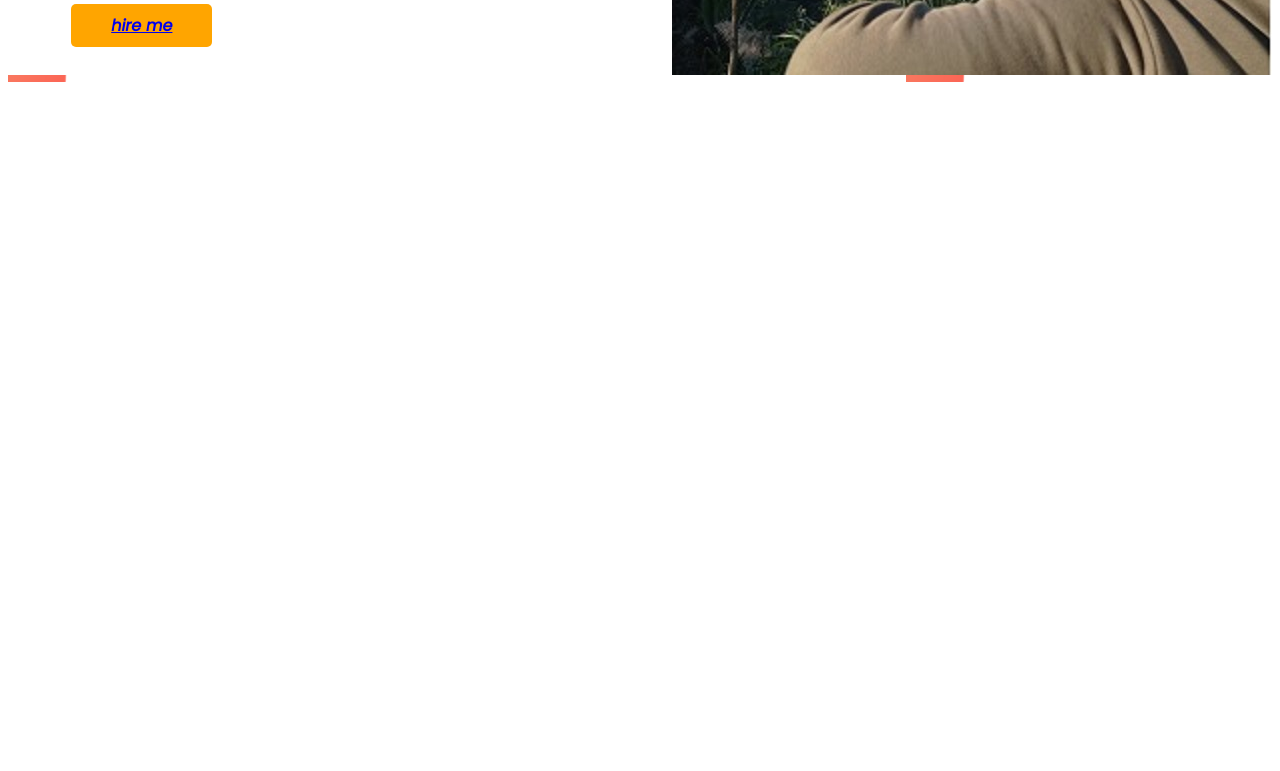
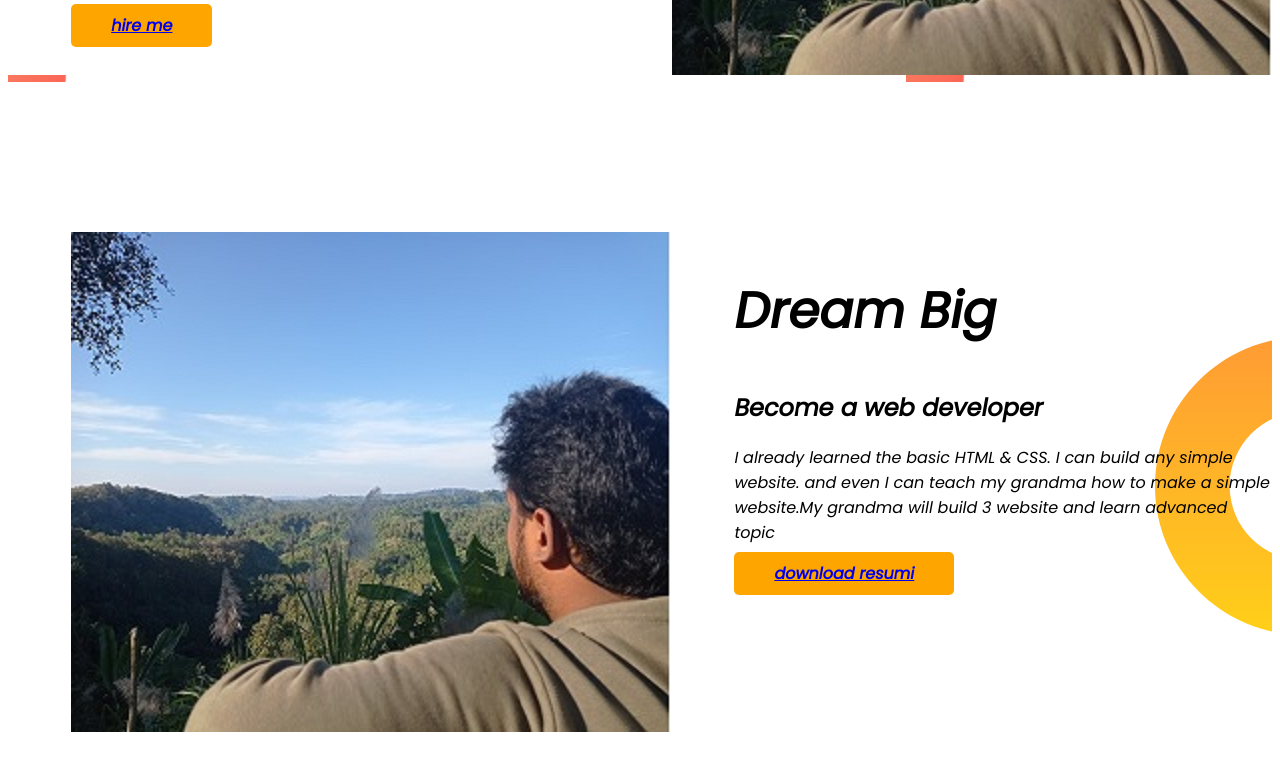
Before and after one commit to AbdullhaAlMinhaz/developer-portfolio, a plain HTML site: page index.html in a window 1280 px wide. Shown: the part 433-1204 px from the top of the page. Before the commit the page ends 800 px from the top, so only its background shows below. Drawn offline with Linux system fonts and the light colour scheme.

Commit message:
dream added

```diff
--- a/index.html
+++ b/index.html
@@ -29,6 +29,19 @@
 
         </div>
     </section>
+    <section class="dream-big">
+        <div class="half-width">
+            <img src="images/Minhaz.jpg" alt="">
+        </div>
+        <div class="half-width">
+            <h1>Dream Big</h1>
+            <h2>Become a web developer </h2>
+            <p>I already learned the basic HTML & CSS. I can build any simple website. and even I can teach my
+                grandma how to make a simple website.My grandma
+                will build 3 website and learn advanced topic</p>
+            <a class="link-button" target="_blank" href="https://www.google.com.bd/?gws_rd=ssl">download resumi</a>
+        </div>
+    </section>
 </body>
 
 </html>
--- a/style.css
+++ b/style.css
@@ -9,6 +9,7 @@ h1{
 }
 section{
     display: flex;
+    margin-bottom: 150px;
 }
 .half-width{
     width: 50%;
@@ -25,3 +26,8 @@ section{
 .top-banner{
     background-image: url(images/top-banner.png);
 }
+.dream-big{
+    background-image: url(images/dream-bg.png);
+    background-repeat: no-repeat;
+    background-position: right;
+}
```
